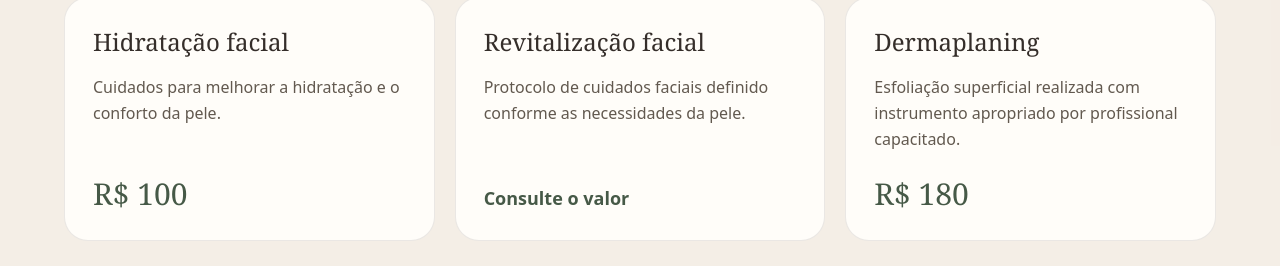
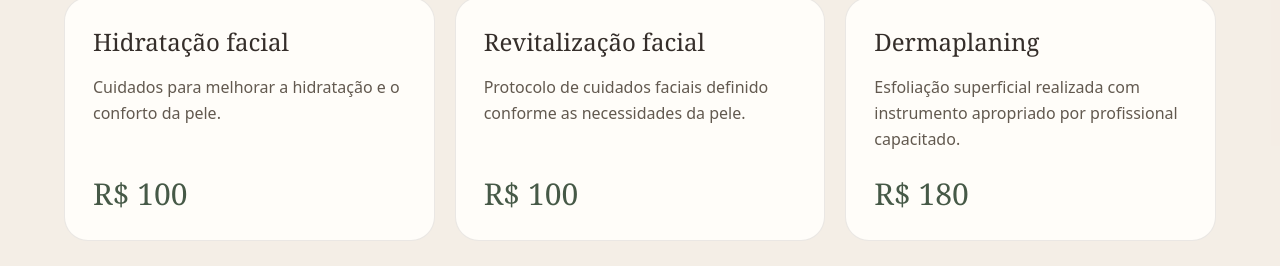
Before and after one commit to Romanahairstudio/romana-hair-studio, a Next.js app: page /estetica-facial in a window 1280 px wide. Shown: the part 1887-2153 px from the top of the page. Built offline with nearby package versions, Linux system fonts and the light colour scheme.

Commit message:
Estética facial: valor da revitalização (R$ 100)
Co-Authored-By: Claude Opus 5.5 <noreply@anthropic.com>
Claude-Session: https://claude.ai/code/session_01Pj86SHn7CtmPo2LLhs5psW

```diff
--- a/app/estetica-facial/page.jsx
+++ b/app/estetica-facial/page.jsx
@@ -12,7 +12,7 @@ const services = [
   ["Peeling de diamante", "Esfoliação mecânica com ponteira de diamante para renovar a superfície da pele, conforme avaliação profissional.", "R$ 150"],
   ["Microagulhamento", "Procedimento estético que requer avaliação prévia de indicação e cuidados.", "R$ 250"],
   ["Hidratação facial", "Cuidados para melhorar a hidratação e o conforto da pele.", "R$ 100"],
-  ["Revitalização facial", "Protocolo de cuidados faciais definido conforme as necessidades da pele.", null],
+  ["Revitalização facial", "Protocolo de cuidados faciais definido conforme as necessidades da pele.", "R$ 100"],
   ["Dermaplaning", "Esfoliação superficial realizada com instrumento apropriado por profissional capacitado.", "R$ 180"]
 ]
 const serviceAnchors = {
```
